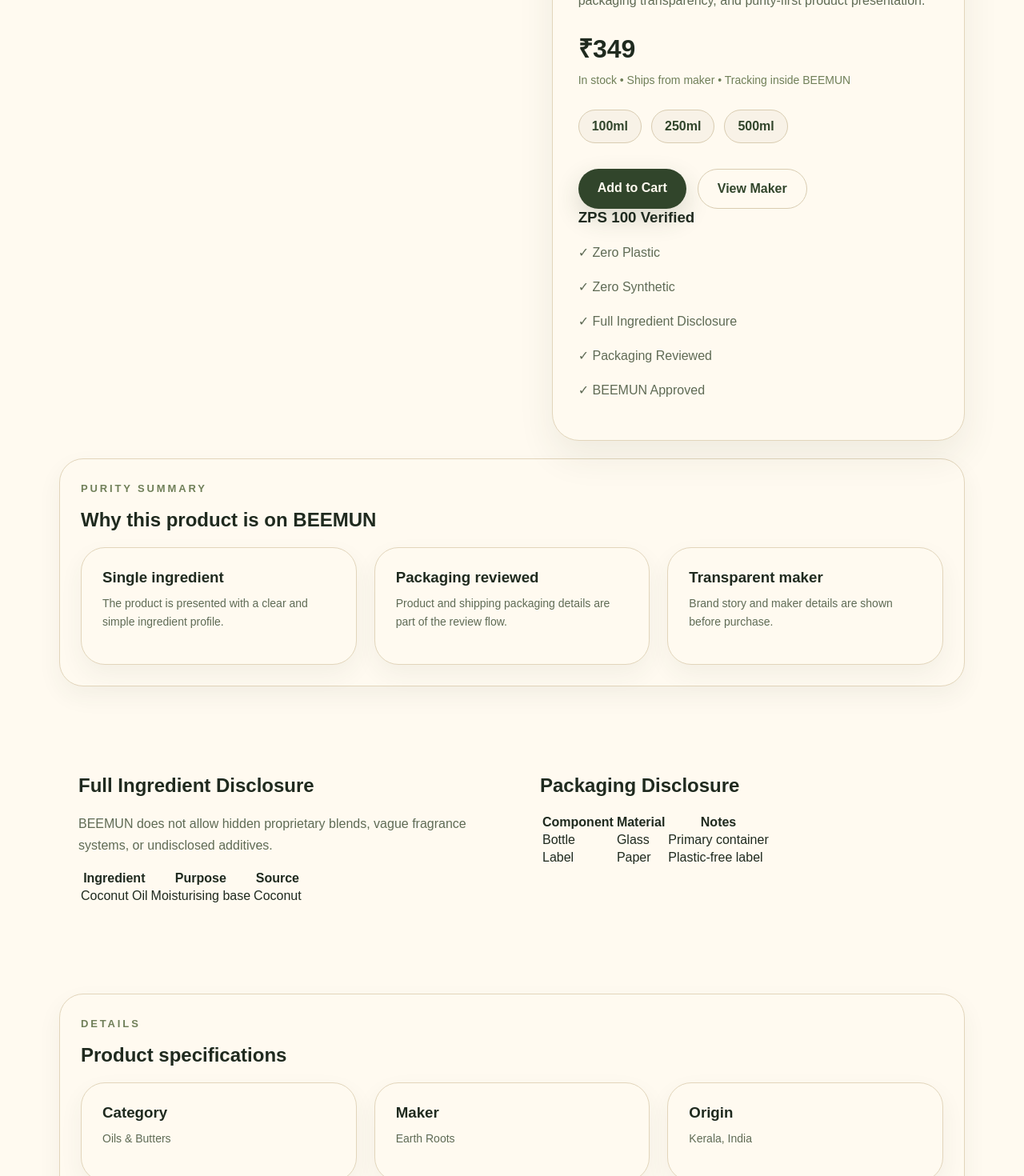
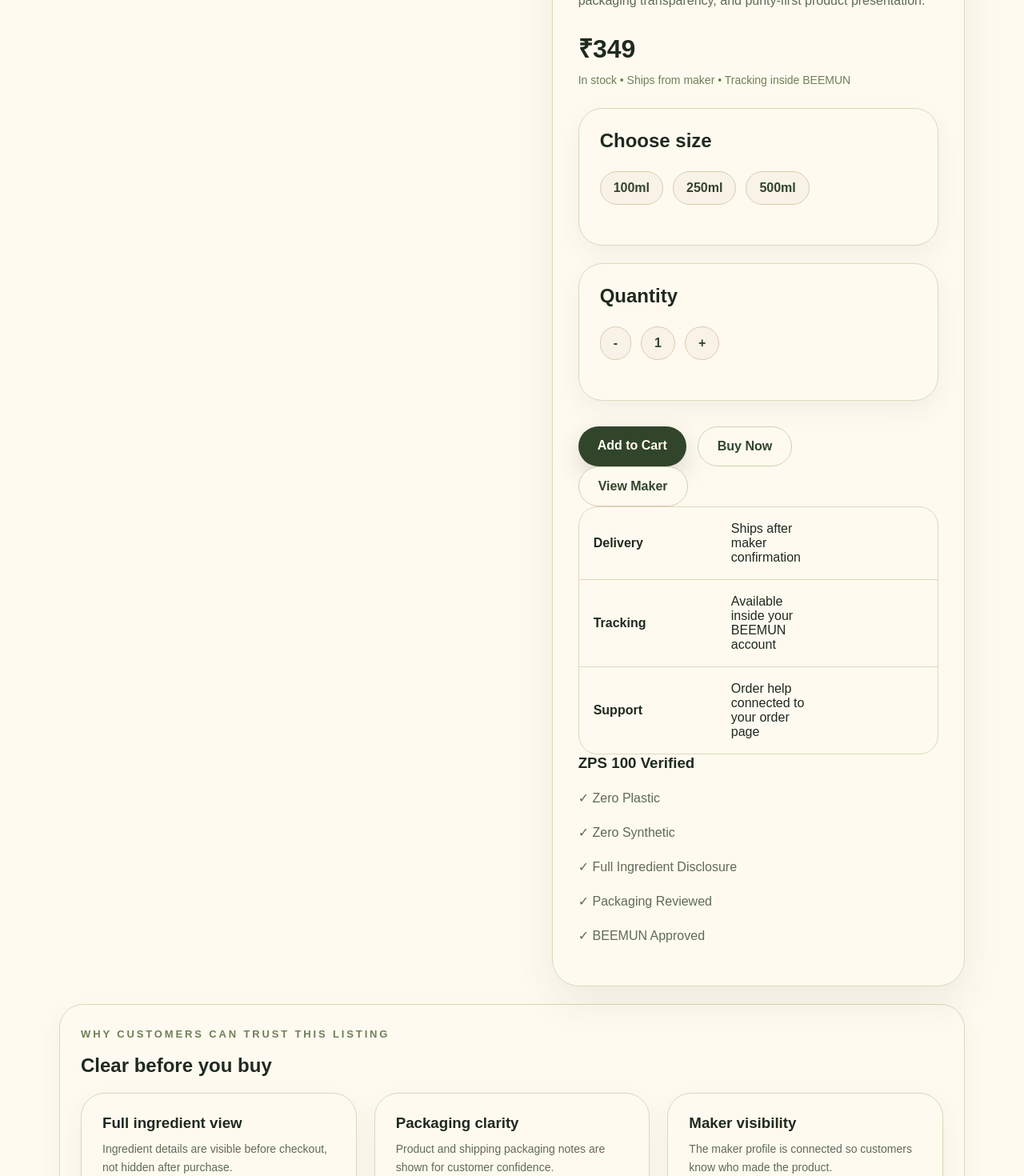
Before and after one commit to reveritnow/beemun-frontend, a Next.js app: page /product/cold-pressed-coconut-oil in a window 1280 px wide. Shown: the part 500-1970 px from the top of the page at 80% size. Built offline with nearby package versions, Linux system fonts and the light colour scheme.

Commit message:
Polish product page content and purchase panel

```diff
--- a/src/components/pages/ProductPageView.tsx
+++ b/src/components/pages/ProductPageView.tsx
@@ -20,6 +20,13 @@ const faqs = [
   ['Is this product plastic-free?', 'The product page shows packaging disclosure and BEEMUN review notes before purchase.'],
   ['Who ships this product?', 'The product ships directly from the maker and tracking appears inside your BEEMUN order.'],
   ['Can I see the full ingredients?', 'Yes. Ingredient information is shown clearly before checkout.'],
+  ['Can I return this product?', 'Return requests can be raised from the order detail page for damaged, wrong, missing, or eligible issue cases.'],
+]
+
+const highlights = [
+  ['Full ingredient view', 'Ingredient details are visible before checkout, not hidden after purchase.'],
+  ['Packaging clarity', 'Product and shipping packaging notes are shown for customer confidence.'],
+  ['Maker visibility', 'The maker profile is connected so customers know who made the product.'],
 ]
 
 export default function ProductPageView() {
@@ -37,11 +44,30 @@ export default function ProductPageView() {
             <p>A single-ingredient oil reviewed for ingredient disclosure, packaging transparency, and purity-first product presentation.</p>
             <div className="product-price">₹349</div>
             <p className="stock-note">In stock • Ships from maker • Tracking inside BEEMUN</p>
-            <div className="variant-row"><button>100ml</button><button>250ml</button><button>500ml</button></div>
-            <div className="hero-actions"><a className="btn-primary" href="/cart">Add to Cart</a><a className="btn-secondary" href="/brand/earth-roots">View Maker</a></div>
+
+            <section className="product-info-section">
+              <h2>Choose size</h2>
+              <div className="variant-row"><button>100ml</button><button>250ml</button><button>500ml</button></div>
+            </section>
+
+            <section className="product-info-section">
+              <h2>Quantity</h2>
+              <div className="variant-row"><button>-</button><button>1</button><button>+</button></div>
+            </section>
+
+            <div className="hero-actions"><a className="btn-primary" href="/cart">Add to Cart</a><a className="btn-secondary" href="/checkout">Buy Now</a></div>
+            <a className="btn-secondary" href="/brand/earth-roots">View Maker</a>
+
+            <div className="dashboard-table">
+              <div className="dashboard-row"><strong>Delivery</strong><span>Ships after maker confirmation</span></div>
+              <div className="dashboard-row"><strong>Tracking</strong><span>Available inside your BEEMUN account</span></div>
+              <div className="dashboard-row"><strong>Support</strong><span>Order help connected to your order page</span></div>
+            </div>
             <ZpsTrustCard />
           </aside>
         </div>
+
+        <section className="product-info-section"><p className="section-eyebrow">Why customers can trust this listing</p><h2>Clear before you buy</h2><div className="three-grid">{highlights.map(([title, text]) => <div className="info-card" key={title}><h3>{title}</h3><p>{text}</p></div>)}</div></section>
 
         <section className="product-info-section"><p className="section-eyebrow">Purity summary</p><h2>Why this product is on BEEMUN</h2><div className="three-grid"><div className="info-card"><h3>Single ingredient</h3><p>The product is presented with a clear and simple ingredient profile.</p></div><div className="info-card"><h3>Packaging reviewed</h3><p>Product and shipping packaging details are part of the review flow.</p></div><div className="info-card"><h3>Transparent maker</h3><p>Brand story and maker details are shown before purchase.</p></div></div></section>
 
@@ -51,7 +77,7 @@ export default function ProductPageView() {
 
         <section className="product-info-section"><p className="section-eyebrow">Usage</p><h2>How to use</h2><p>Apply a small amount to clean skin or hair as part of your daily care ritual. Store in a cool, dry place away from direct sunlight.</p></section>
 
-        <section className="product-info-section"><p className="section-eyebrow">Delivery and support</p><h2>Shipping, tracking, and returns</h2><div className="three-grid"><div className="info-card"><h3>Ships from maker</h3><p>The maker packs and dispatches the product after order confirmation.</p></div><div className="info-card"><h3>Tracking in account</h3><p>Courier details appear inside your BEEMUN order page when available.</p></div><div className="info-card"><h3>Support connected</h3><p>Order questions can be raised from your account order detail page.</p></div></div></section>
+        <section className="product-info-section"><p className="section-eyebrow">Delivery and support</p><h2>Shipping, tracking, and returns</h2><div className="three-grid"><div className="info-card"><h3>Ships from maker</h3><p>The maker packs and dispatches the product after order confirmation.</p></div><div className="info-card"><h3>Tracking in account</h3><p>Courier details appear inside your BEEMUN order page when available.</p></div><div className="info-card"><h3>Return request</h3><p>Customers can raise eligible order concerns from the order detail page.</p></div></div></section>
 
         <section className="product-info-section"><p className="section-eyebrow">Customer confidence</p><h2>Reviews and ratings</h2><div className="three-grid"><div className="info-card"><h3>Verified purchase reviews</h3><p>Reviews should come from customers who completed an order.</p></div><div className="info-card"><h3>Product experience</h3><p>Customers can share texture, packaging, delivery, and usage feedback.</p></div><div className="info-card"><h3>Review moderation</h3><p>BEEMUN can moderate spam, abuse, or irrelevant review content.</p></div></div></section>
 
```
